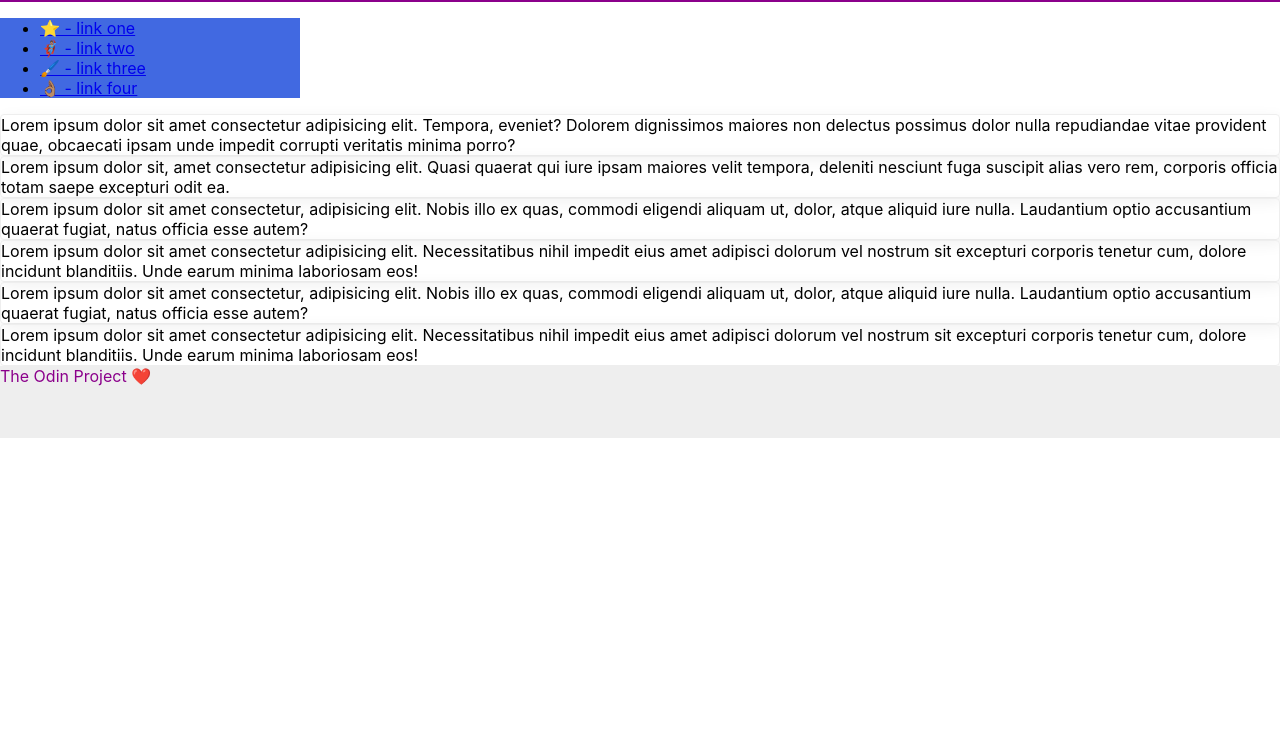
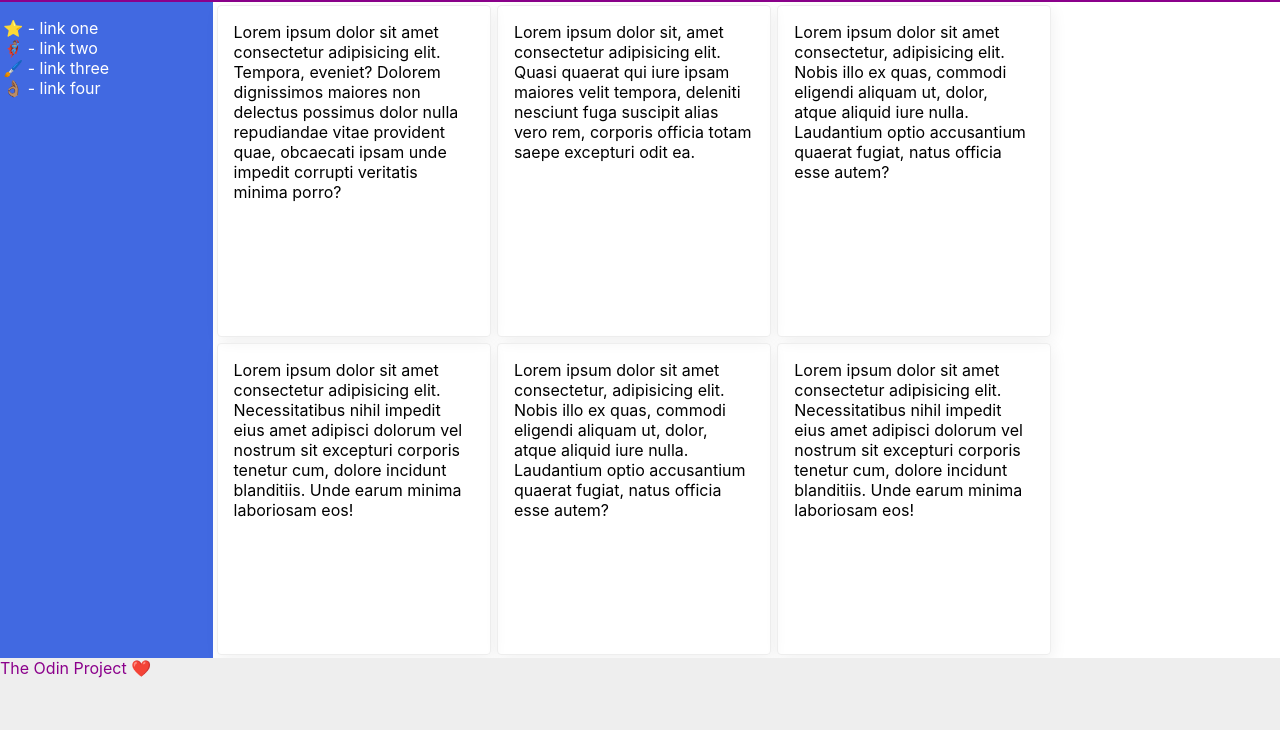
Before and after one commit to Sadaaf/odin-project, a plain HTML site: page css-exercises/flex/07-flex-layout-2/index.html in a window 1280 px wide. Shown: the part 70-800 px from the top of the page. Drawn offline with Linux system fonts and the light colour scheme.

Commit message:
solved flex css-exercises

```diff
--- a/css-exercises/flex/01-flex-center/style.css
+++ b/css-exercises/flex/01-flex-center/style.css
@@ -3,9 +3,9 @@
   border: 4px solid midnightblue;
   width: 400px;
   height: 300px;
+  display: flex;
   justify-content: center;
   align-items: center;
-  display: flex;
 }
 
 .box {
--- a/css-exercises/flex/02-flex-header/style.css
+++ b/css-exercises/flex/02-flex-header/style.css
@@ -24,12 +24,18 @@ a {
   text-decoration: none;
 }
 
-.left-links{
+/* SOLUTION */
+
+.header {
+  padding: 8px;
   display: flex;
-  float: left;
+  align-items: center;
+  justify-content: space-between;
 }
 
-.right-links{
+ul {
   display: flex;
-  float: left;
+  margin: 0;
+  padding: 0;
+  gap: 8px;
 }
--- a/css-exercises/flex/03-flex-header-2/style.css
+++ b/css-exercises/flex/03-flex-header-2/style.css
@@ -1,6 +1,6 @@
 /* this is some magical font-importing.
 you'll learn about it later. */
-@import url('https://fonts.googleapis.com/css2?family=Besley:ital,wght@0,400;1,900&display=swap');
+@import url("https://fonts.googleapis.com/css2?family=Besley:ital,wght@0,400;1,900&display=swap");
 
 body {
   margin: 0;
@@ -8,18 +8,34 @@ body {
   font-family: Besley, serif;
 }
 
+.left {
+  display: flex;
+  align-items: center;
+  gap: 16px;
+}
+
+.right {
+  display: flex;
+  align-items: center;
+  justify-content: end;
+  gap:16px;
+}
+
 .header {
+  display: flex;
+  justify-content: space-between;
   background: white;
   border-bottom: 1px solid #ddd;
-  box-shadow: 0 0 8px rgba(0,0,0,.1);
+  box-shadow: 0 0 8px rgba(0, 0, 0, 0.1);
 }
 
 .profile-image {
   background: rebeccapurple;
-  box-shadow: inset 2px 2px 4px rgba(0,0,0,.5);
+  box-shadow: inset 2px 2px 4px rgba(0, 0, 0, 0.5);
   border-radius: 50%;
   width: 48px;
   height: 48px;
+  margin: 8px;
 }
 
 .logo {
@@ -27,6 +43,7 @@ body {
   font-size: 32px;
   font-weight: 900;
   font-style: italic;
+  padding: 8px;
 }
 
 button {
@@ -45,4 +62,6 @@ a {
 
 ul {
   list-style-type: none;
+  display: flex;
+  gap: 1rem;
 }
--- a/css-exercises/flex/04-flex-information/style.css
+++ b/css-exercises/flex/04-flex-information/style.css
@@ -1,5 +1,22 @@
 body {
   font-family: 'Courier New', Courier, monospace;
+}
+
+.header{
+  display: flex;
+  flex-direction: column;
+  align-items: center;
+}
+
+.everything-else{
+  display: flex;
+  justify-content: space-between;
+  flex-wrap: wrap;
+}
+
+.card{
+  text-align: center;
+  margin: 52px;
 }
 
 img {
@@ -10,6 +27,7 @@ img {
 .title {
   font-size: 36px;
   font-weight: 900;
+  margin-bottom: 32px;
 }
 
 /* do not edit this footer */
--- a/css-exercises/flex/06-flex-layout/style.css
+++ b/css-exercises/flex/06-flex-layout/style.css
@@ -1,4 +1,4 @@
-@import url('https://fonts.googleapis.com/css2?family=Roboto:wght@400;700&display=swap');
+@import url("https://fonts.googleapis.com/css2?family=Roboto:wght@400;700&display=swap");
 
 body {
   height: 100vh;
@@ -16,6 +16,7 @@ button {
   border: none;
   border-radius: 8px;
   background: #eee;
+  padding: 0.5rem;
 }
 
 input {
@@ -23,5 +24,52 @@ input {
   border-radius: 16px;
   padding: 8px 24px;
   width: 400px;
-  margin-bottom: 16px;
 }
+
+a {
+  text-decoration-line: none;
+  color: inherit;
+}
+
+ul {
+  list-style-type: none;
+  padding-left: 0px;
+  margin-left: 0px;
+}
+
+.page {
+  display: flex;
+  flex-direction: column;
+  justify-content: space-between;
+  height: 100vh;
+}
+
+.header {
+  display: flex;
+  justify-content: space-between;
+  margin: 0 0.5rem;
+}
+
+.footer {
+  display: flex;
+  justify-content: space-between;
+  background-color: #eee;
+  margin: 0 0.5rem;
+}
+
+.left-links {
+  display: flex;
+  gap: 1rem;
+}
+
+.right-links {
+  display: flex;
+  gap: 1rem;
+}
+
+.content{
+  display: flex;
+  flex-direction: column;
+  align-items: center;
+  gap: 1rem;
+}
--- a/css-exercises/flex/07-flex-layout-2/index.html
+++ b/css-exercises/flex/07-flex-layout-2/index.html
@@ -1,17 +1,16 @@
 <!DOCTYPE html>
 <html lang="en">
   <head>
-    <meta charset="UTF-8">
-    <meta http-equiv="X-UA-Compatible" content="IE=edge">
-    <meta name="viewport" content="width=device-width, initial-scale=1.0">
+    <meta charset="UTF-8" />
+    <meta http-equiv="X-UA-Compatible" content="IE=edge" />
+    <meta name="viewport" content="width=device-width, initial-scale=1.0" />
     <title>The Holy Grail</title>
-    <link rel="stylesheet" href="style.css">
+    <link rel="stylesheet" href="style.css" />
   </head>
   <body>
-    <div class="header">
-      MY AWESOME WEBSITE
-    </div>
-
+    <div class="page">
+      <div class="header">MY AWESOME WEBSITE</div>
+      <div class="sidebar-and-content">
         <div class="sidebar">
           <ul>
             <li><a href="#">⭐ - link one</a></li>
@@ -21,15 +20,46 @@
           </ul>
         </div>
 
-    <div class="card">Lorem ipsum dolor sit amet consectetur adipisicing elit. Tempora, eveniet? Dolorem dignissimos maiores non delectus possimus dolor nulla repudiandae vitae provident quae, obcaecati ipsam unde impedit corrupti veritatis minima porro?</div>
-    <div class="card">Lorem ipsum dolor sit, amet consectetur adipisicing elit. Quasi quaerat qui iure ipsam maiores velit tempora, deleniti nesciunt fuga suscipit alias vero rem, corporis officia totam saepe excepturi odit ea.</div>
-    <div class="card">Lorem ipsum dolor sit amet consectetur, adipisicing elit. Nobis illo ex quas, commodi eligendi aliquam ut, dolor, atque aliquid iure nulla. Laudantium optio accusantium quaerat fugiat, natus officia esse autem?</div>
-    <div class="card">Lorem ipsum dolor sit amet consectetur adipisicing elit. Necessitatibus nihil impedit eius amet adipisci dolorum vel nostrum sit excepturi corporis tenetur cum, dolore incidunt blanditiis. Unde earum minima laboriosam eos!</div>
-    <div class="card">Lorem ipsum dolor sit amet consectetur, adipisicing elit. Nobis illo ex quas, commodi eligendi aliquam ut, dolor, atque aliquid iure nulla. Laudantium optio accusantium quaerat fugiat, natus officia esse autem?</div>
-    <div class="card">Lorem ipsum dolor sit amet consectetur adipisicing elit. Necessitatibus nihil impedit eius amet adipisci dolorum vel nostrum sit excepturi corporis tenetur cum, dolore incidunt blanditiis. Unde earum minima laboriosam eos!</div>
-
-    <div class="footer">
-      The Odin Project ❤️
+        <div class="cards">
+          <div class="card">
+            Lorem ipsum dolor sit amet consectetur adipisicing elit. Tempora,
+            eveniet? Dolorem dignissimos maiores non delectus possimus dolor
+            nulla repudiandae vitae provident quae, obcaecati ipsam unde impedit
+            corrupti veritatis minima porro?
+          </div>
+          <div class="card">
+            Lorem ipsum dolor sit, amet consectetur adipisicing elit. Quasi
+            quaerat qui iure ipsam maiores velit tempora, deleniti nesciunt fuga
+            suscipit alias vero rem, corporis officia totam saepe excepturi odit
+            ea.
+          </div>
+          <div class="card">
+            Lorem ipsum dolor sit amet consectetur, adipisicing elit. Nobis illo
+            ex quas, commodi eligendi aliquam ut, dolor, atque aliquid iure
+            nulla. Laudantium optio accusantium quaerat fugiat, natus officia
+            esse autem?
+          </div>
+          <div class="card">
+            Lorem ipsum dolor sit amet consectetur adipisicing elit.
+            Necessitatibus nihil impedit eius amet adipisci dolorum vel nostrum
+            sit excepturi corporis tenetur cum, dolore incidunt blanditiis. Unde
+            earum minima laboriosam eos!
+          </div>
+          <div class="card">
+            Lorem ipsum dolor sit amet consectetur, adipisicing elit. Nobis illo
+            ex quas, commodi eligendi aliquam ut, dolor, atque aliquid iure
+            nulla. Laudantium optio accusantium quaerat fugiat, natus officia
+            esse autem?
+          </div>
+          <div class="card">
+            Lorem ipsum dolor sit amet consectetur adipisicing elit.
+            Necessitatibus nihil impedit eius amet adipisci dolorum vel nostrum
+            sit excepturi corporis tenetur cum, dolore incidunt blanditiis. Unde
+            earum minima laboriosam eos!
+          </div>
+        </div>
+      </div>
+      <div class="footer">The Odin Project ❤️</div>
     </div>
   </body>
 </html>
--- a/css-exercises/flex/07-flex-layout-2/solution/solution.css
+++ b/css-exercises/flex/07-flex-layout-2/solution/solution.css
@@ -70,14 +70,14 @@ a {
 }
 
 .container {
-  padding: 32px;
+  padding: 48px;
   display: flex;
   flex-wrap: wrap;
+  gap: 32px;
 }
 
 .card {
   padding: 16px;
-  margin: 16px;
   width: 300px;
 }
 
--- a/css-exercises/flex/07-flex-layout-2/style.css
+++ b/css-exercises/flex/07-flex-layout-2/style.css
@@ -1,13 +1,36 @@
 body {
-  font-family: -apple-system, BlinkMacSystemFont, 'Segoe UI', Roboto, Oxygen, Ubuntu, Cantarell, 'Open Sans', 'Helvetica Neue', sans-serif;
+  font-family: -apple-system, BlinkMacSystemFont, "Segoe UI", Roboto, Oxygen,
+    Ubuntu, Cantarell, "Open Sans", "Helvetica Neue", sans-serif;
   margin: 0;
   min-height: 100vh;
 }
 
+ul{
+  list-style-type: none;
+  padding-left: 0.2rem;
+}
+
+a{
+  text-decoration: none;
+  color: white;
+}
+
+.page{
+  display: flex;
+  flex-direction: column;
+  justify-content: space-between;
+  height: 100vh;
+}
+
 .header {
   height: 72px;
+  font-size: 32px;
+  font-weight: 900;
   background: darkmagenta;
   color: white;
+  display: flex;
+  align-items: center;
+  padding-left: 16px;
 }
 
 .footer {
@@ -16,14 +39,30 @@ body {
   color: darkmagenta;
 }
 
+.sidebar-and-content {
+  display: flex;
+  justify-content: space-between;
+  flex: 1 0 0%;
+}
+
 .sidebar {
+  flex: 1 0 0%;
   width: 300px;
   background: royalblue;
   box-sizing: border-box;
 }
 
+.cards {
+  display: flex;
+  flex: 5 1 0%;
+  flex-wrap: wrap;
+}
+
 .card {
   border: 1px solid #eee;
-  box-shadow: 2px 4px 16px rgba(0,0,0,.06);
+  box-shadow: 2px 4px 16px rgba(0, 0, 0, 0.06);
   border-radius: 4px;
+  padding: 1rem;
+  width: 15rem;
+  margin: 0.2rem;
 }
```
Also changed, not shown: css-exercises/flex/03-flex-header-2/index.html (+7 -3 lines), css-exercises/flex/03-flex-header-2/solution/solution.html (+3 -3 lines), css-exercises/flex/04-flex-information/index.html (+34 -14 lines), css-exercises/flex/05-flex-modal/index.html (+23 -10 lines), css-exercises/flex/05-flex-modal/style.css (+27 -3 lines), css-exercises/flex/06-flex-layout/index.html (+11 -6 lines), css-exercises/flex/02-flex-header/README.md, css-exercises/flex/06-flex-layout/desired-outcome.png, css-exercises/flex/07-flex-layout-2/README.md. Lines whose indentation alone changed are shown as unchanged.
